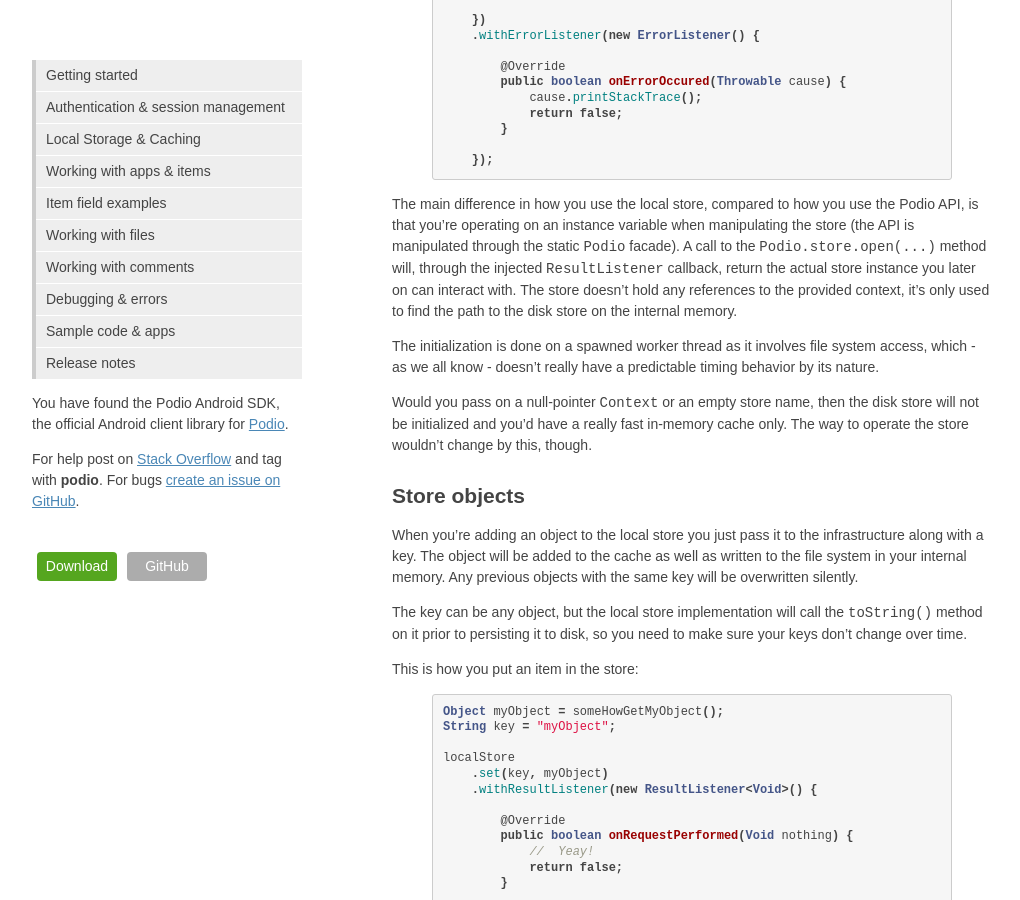
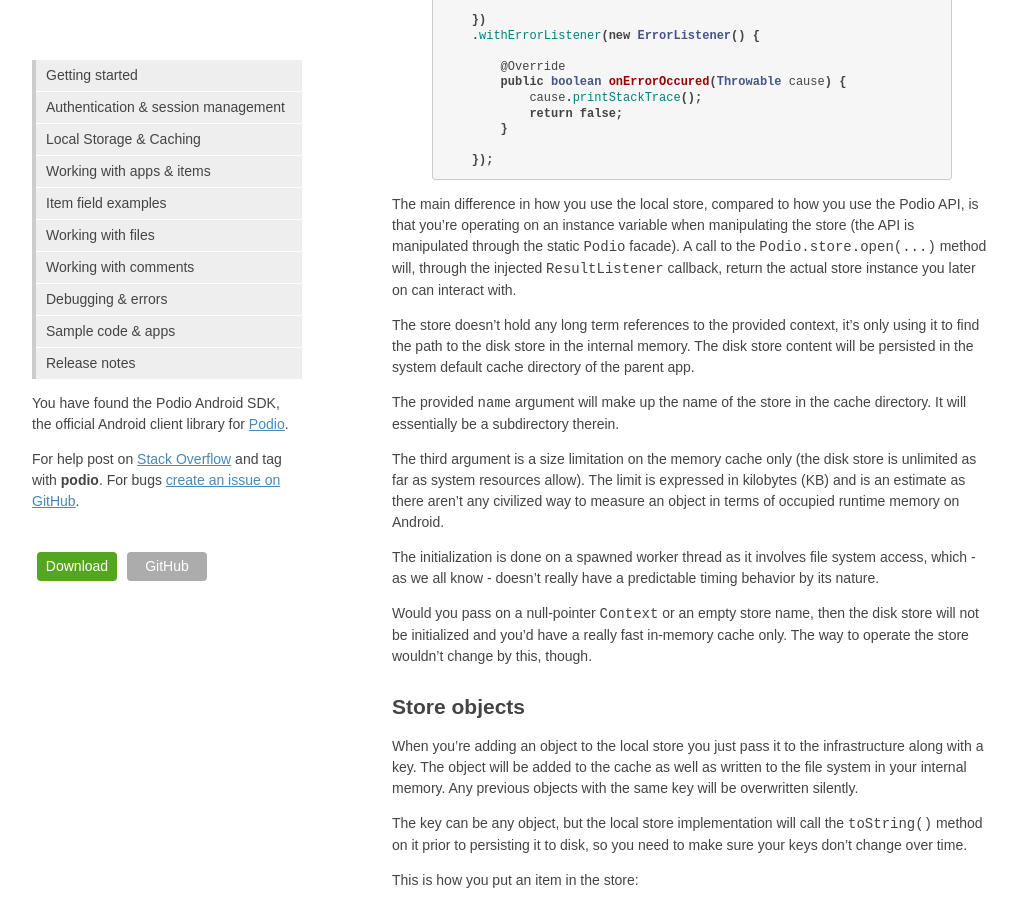
Before and after one commit to podio/podio-android, a Jekyll site: the page built from store/index.md, in a window 1280 px wide and 900 px high, scrolled down 699 px. Shown: the whole window, without its empty margins (128-1148 px from the left). Built offline with Jekyll 4.4.1, drawn with Linux system fonts in a browser that asks for light colours.

Commit message:
Clarified the cache size constraints.

```diff
--- a/store/index.md
+++ b/store/index.md
@@ -38,7 +38,13 @@ Podio.store
     });
 {% endhighlight %}
 
-The main difference in how you use the local store, compared to how you use the Podio API, is that you're operating on an instance variable when manipulating the store (the API is manipulated through the static `Podio` facade). A call to the `Podio.store.open(...)` method will, through the injected `ResultListener` callback, return the actual store instance you later on can interact with. The store doesn't hold any references to the provided context, it's only used to find the path to the disk store on the internal memory.
+The main difference in how you use the local store, compared to how you use the Podio API, is that you're operating on an instance variable when manipulating the store (the API is manipulated through the static `Podio` facade). A call to the `Podio.store.open(...)` method will, through the injected `ResultListener` callback, return the actual store instance you later on can interact with.
+
+The store doesn't hold any long term references to the provided context, it's only using it to find the path to the disk store in the internal memory. The disk store content will be persisted in the system default cache directory of the parent app.
+
+The provided `name` argument will make up the name of the store in the cache directory. It will essentially be a subdirectory therein.
+
+The third argument is a size limitation on the memory cache only (the disk store is unlimited as far as system resources allow). The limit is expressed in kilobytes (KB) and is an estimate as there aren't any civilized way to measure an object in terms of occupied runtime memory on Android.
 
 The initialization is done on a spawned worker thread as it involves file system access, which - as we all know - doesn't really have a predictable timing behavior by its nature.
 
```
